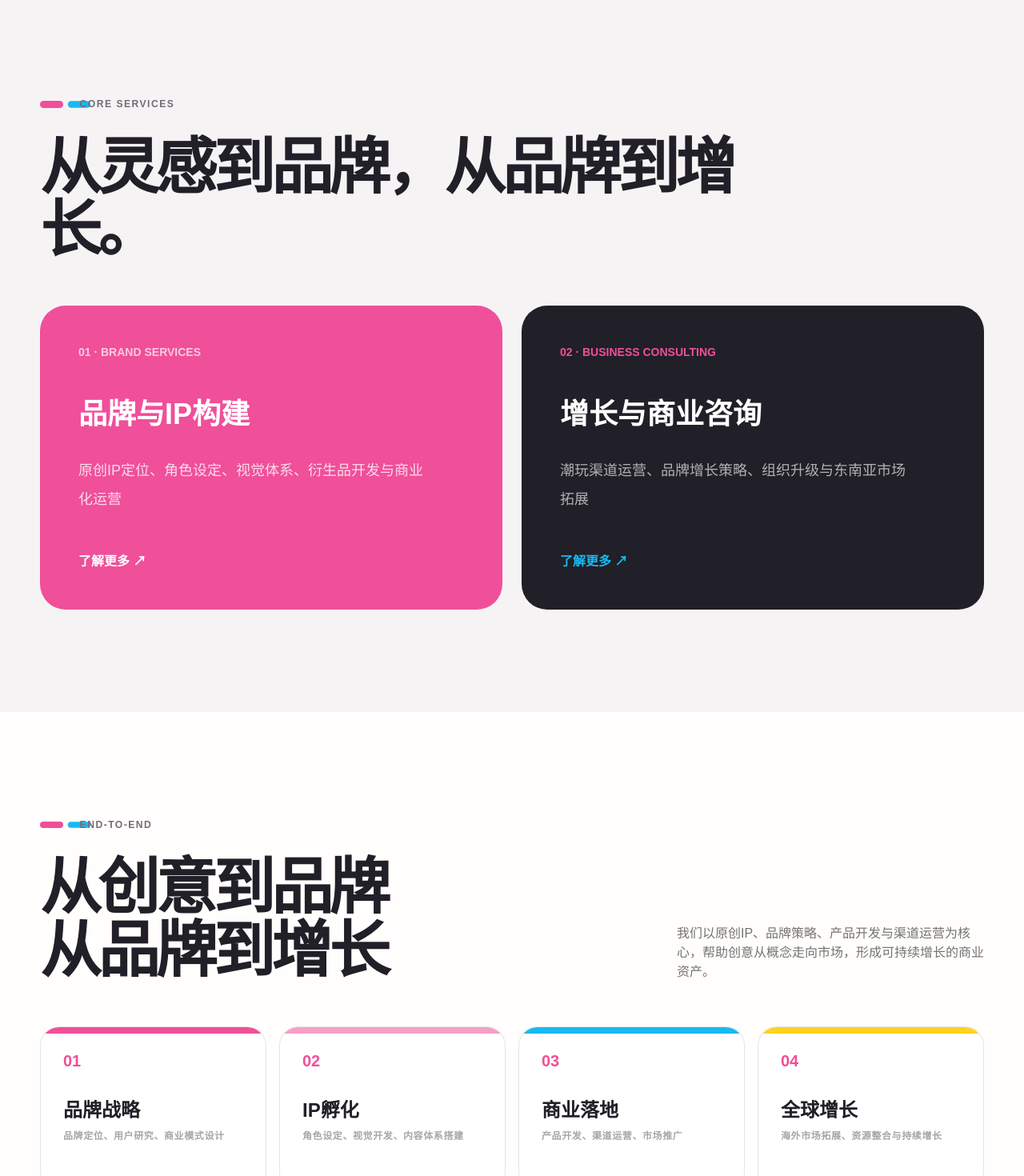
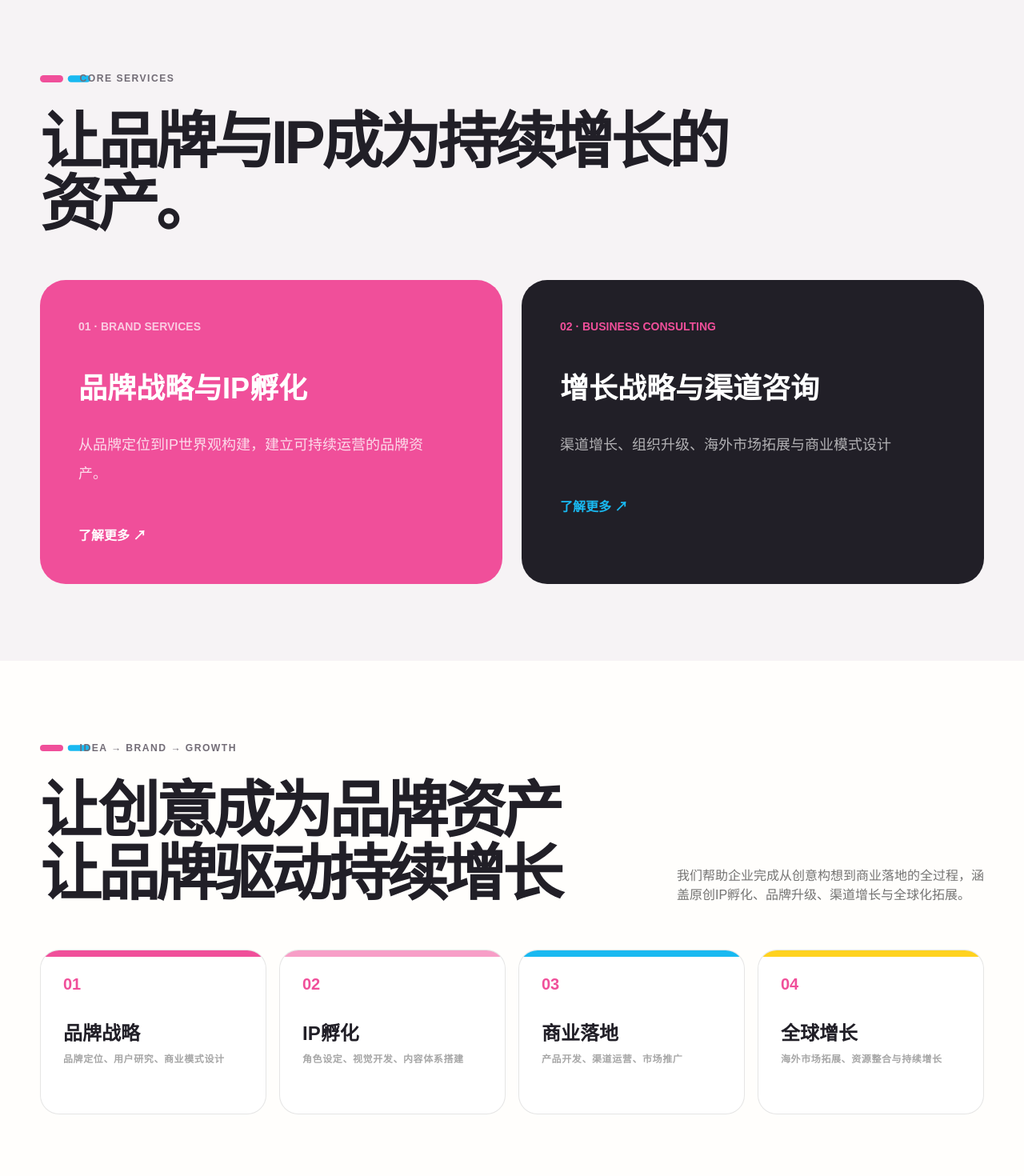
Before and after one commit to Angel-hui/putoputo-website, a Next.js app: page / in a window 1280 px wide. Shown: the part 1140-2610 px from the top of the page at 80% size. Built offline with nearby package versions, Linux system fonts and the light colour scheme.

Commit message:
Update page.jsx

```diff
--- a/app/page.jsx
+++ b/app/page.jsx
@@ -56,8 +56,8 @@ export default function Home() {
       <section className="pt-6 pb-16 sm:pt-10 sm:pb-20">
         <div className="container-shell grid gap-16 lg:grid-cols-[1fr_1fr] lg:items-center">
           <div>
-            <p className="eyebrow">IDEA → BRAND → GROWTH</p>
-            <h2 className="section-title mt-7 max-w-6xl">从创意出发 <br />为增长而生</h2>
+            <p className="eyebrow">CREATIVE × BRAND × GROWTH</p>
+            <h2 className="section-title mt-7 max-w-6xl">连接创意与商业 <br />让品牌持续增长</h2>
           </div>
           <div className="border-l border-black/10 pl-7 sm:pl-12">
             <p className="text-xl font-bold leading-9">从一个好创意，到一个好品牌，再到一门好生意。</p>
@@ -66,35 +66,35 @@ export default function Home() {
         </div>
       </section>
 
-      <section className="bg-mist py-24 sm:py-32">
+      <section className="bg-mist py-20 sm:py-24">
         <div className="container-shell">
           <p className="eyebrow">Core Services</p>
-          <h2 className="section-title mt-7 max-w-4xl">从灵感到品牌，从品牌到增长。</h2>
+          <h2 className="section-title mt-7 max-w-4xl">让品牌与IP成为持续增长的资产。</h2>
           <div className="mt-14 grid gap-6 lg:grid-cols-2">
             <Link href="/services#brand" className="group rounded-[2rem] bg-pulse p-9 text-white transition hover:-translate-y-2 sm:p-12">
               <p className="text-sm font-black opacity-70">01 · BRAND SERVICES</p>
-              <h3 className="mt-12 text-4xl font-black">品牌与IP构建</h3>
-              <p className="mt-8 max-w-md text-lg leading-9 text-white/80">原创IP定位、角色设定、视觉体系、衍生品开发与商业化运营</p>
+              <h3 className="mt-12 text-4xl font-black">品牌战略与IP孵化</h3>
+              <p className="mt-8 max-w-md text-lg leading-9 text-white/80">从品牌定位到IP世界观构建，建立可持续运营的品牌资产。</p>
               <p className="mt-12 font-black">了解更多 ↗</p>
             </Link>
             <Link href="/services#consulting" className="group rounded-[2rem] bg-ink p-9 text-white transition hover:-translate-y-2 sm:p-12">
               <p className="text-sm font-black text-pulse">02 · BUSINESS CONSULTING</p>
-              <h3 className="mt-12 text-4xl font-black">增长与商业咨询</h3>
-              <p className="mt-8 max-w-md text-lg leading-9 text-white/65">潮玩渠道运营、品牌增长策略、组织升级与东南亚市场拓展</p>
+              <h3 className="mt-12 text-4xl font-black">增长战略与渠道咨询</h3>
+              <p className="mt-8 max-w-md text-lg leading-9 text-white/65">渠道增长、组织升级、海外市场拓展与商业模式设计</p>
               <p className="mt-12 font-black text-cyan">了解更多 ↗</p>
             </Link>
           </div>
         </div>
       </section>
 
-      <section className="py-24 sm:py-32">
+      <section className="py-20 sm:py-24">
         <div className="container-shell">
           <div className="flex flex-col justify-between gap-20 lg:flex-row lg:items-end">
             <div>
-              <p className="eyebrow">End-to-end</p>
-              <h2 className="section-title mt-7 max-w-4xl">从创意到品牌<br />从品牌到增长</h2>
+              <p className="eyebrow">IDEA → BRAND → GROWTH</p>
+              <h2 className="section-title mt-7 max-w-4xl">让创意成为品牌资产<br />让品牌驱动持续增长</h2>
             </div>
-            <p className="max-w-sm text-black/55">我们以原创IP、品牌策略、产品开发与渠道运营为核心，帮助创意从概念走向市场，形成可持续增长的商业资产。</p>
+            <p className="max-w-sm text-black/55">我们帮助企业完成从创意构想到商业落地的全过程，涵盖原创IP孵化、品牌升级、渠道增长与全球化拓展。</p>
           </div>
           <div className="mt-14 grid gap-4 md:grid-cols-2 xl:grid-cols-4">
             {steps.map(([n, title, en, body], i) => (
```
